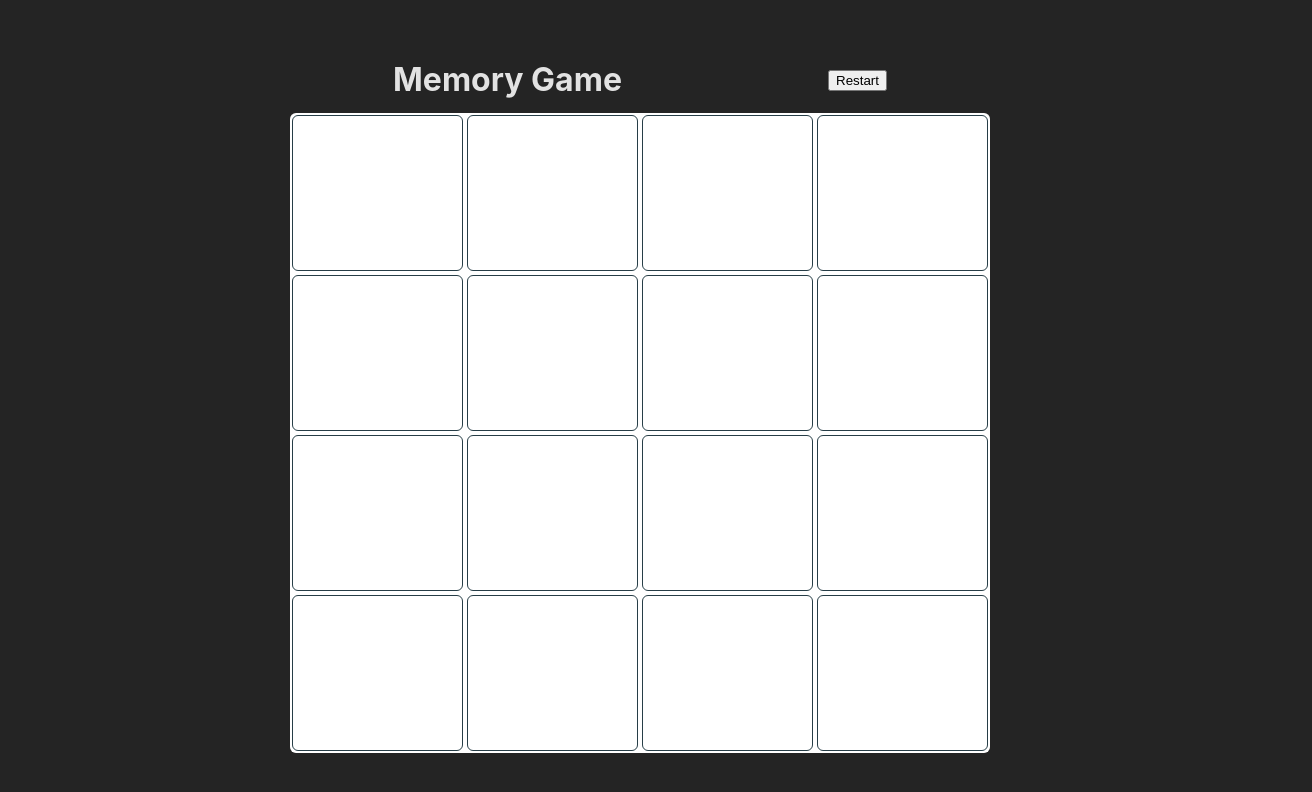
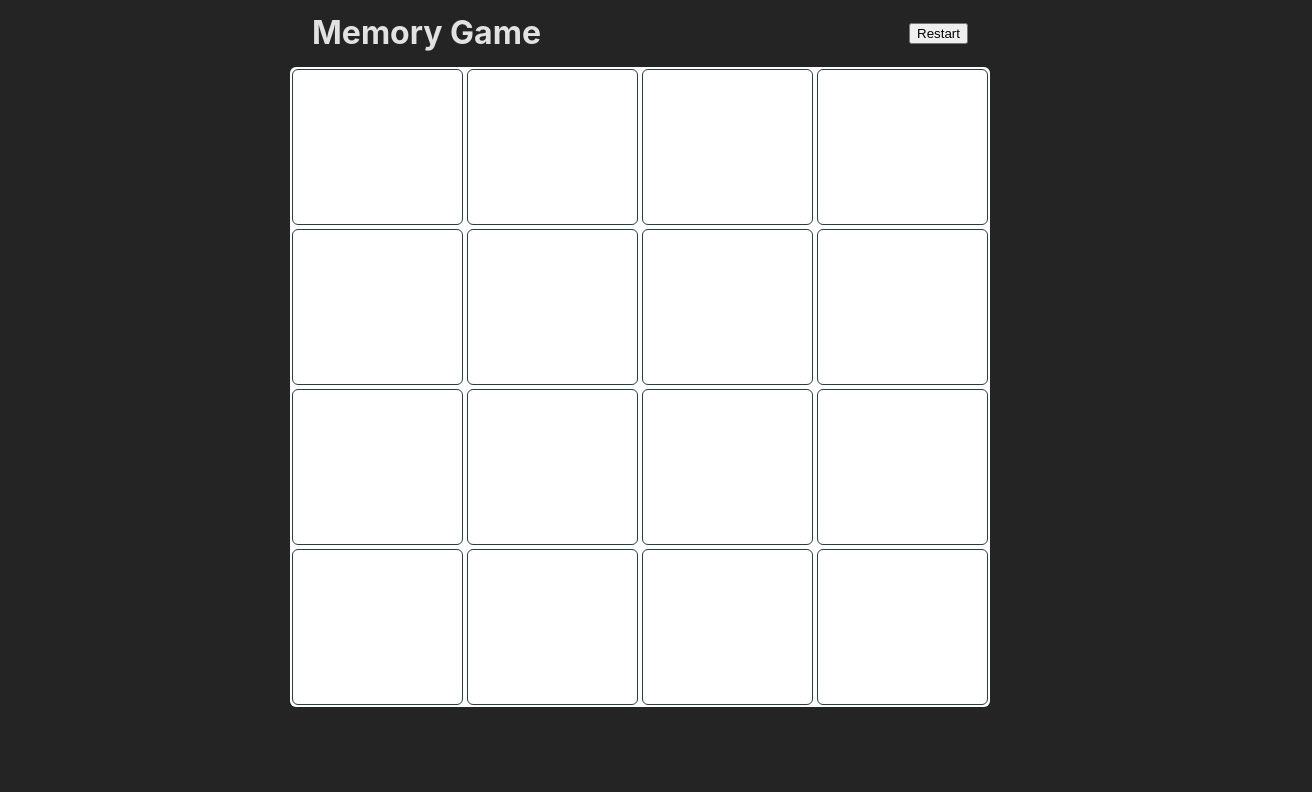
Before and after one commit to DreicLeal/CodeChallenges, a React (Vite) app in the folder memoryGame/: page / in a window 1280 px wide. Shown: the top 792 px of the page, 1312 px wide, since content can reach past the window. Built offline with nearby package versions, Linux system fonts and the light colour scheme.

Commit message:
CSS improved

```diff
--- a/memoryGame/src/App.css
+++ b/memoryGame/src/App.css
@@ -5,3 +5,8 @@
   padding: 2rem;
   text-align: center;
 }
+
+.header-container{
+  max-width: 80%;
+  margin: auto;
+}
--- a/memoryGame/src/App.tsx
+++ b/memoryGame/src/App.tsx
@@ -2,6 +2,7 @@ import { useState } from "react";
 import { Cards } from "./components/Cards";
 import { cards } from "./database";
 import { iItems } from "./interfaces";
+import "./App.css"
 
 
 export const App = () => {
--- /dev/null
+++ b/memoryGame/src/components/Cards.css
@@ -0,0 +1,12 @@
+.container {
+    width: 80vw;
+    height: 80vh;
+    max-width: 700px;
+    max-height: 700px;
+    margin: 0 auto;
+    background-color: white;
+    display: grid;
+    grid-template-columns: 25% 25% 25% 25%;
+    grid-template-rows: 25% 25% 25% 25%;
+    border-radius: 6px;
+  }
--- a/memoryGame/src/components/cards.tsx
+++ b/memoryGame/src/components/cards.tsx
@@ -1,6 +1,6 @@
 import { iItems, iProps } from "../interfaces";
 import { Card } from "./Card";
-
+import "./Cards.css"
 
 
 export const Cards = ({items, setItems, setFirstClicked, firstClicked}: iProps) => {
--- a/memoryGame/src/index.css
+++ b/memoryGame/src/index.css
@@ -23,14 +23,3 @@ body {
 h1{
 text-align: center;
 }
-.container {
-  width: 80vw;
-  max-width: 700px;
-  max-height: 700px;
-  height: 80vh;
-  background-color: white;
-  display: grid;
-  grid-template-columns: 25% 25% 25% 25%;
-  grid-template-rows: 25% 25% 25% 25%;
-  border-radius: 6px;
-}
```
